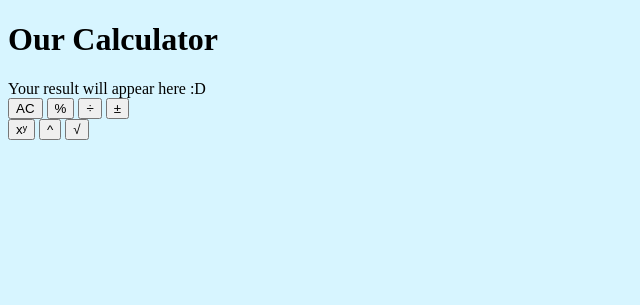
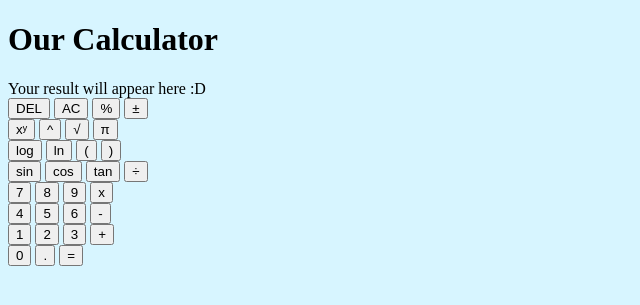
Before and after one commit to caml07/calc-slang-for-calculator-, a Python web app: template templates/index.html in a window 1280 px wide. Shown: the top 305 px of the page, without its empty margins (0-640 px from the left). Run offline with Jinja, Linux system fonts and the light colour scheme; the template is opened without the code that fills it, so the values that code supplies are empty.

Commit message:
finishing first proto

```diff
--- a/templates/index.html
+++ b/templates/index.html
@@ -11,16 +11,52 @@
     <div class="calculator">
         <div class="screen">Your result will appear here :D</div>
         <div class="keyboard 1">
+            <button>DEL</button>
             <button>AC</button>
             <button>%</button>
-            <button>÷</button>
             <button>±</button>
         </div>
         <div class="keyboard 2">
             <button>xʸ</button>
             <button>^</button>
             <button>√</button>
-
+            <button>π</button>
+        </div>
+         <div class="keyboard 3">
+            <button>log</button>
+            <button>ln</button>
+            <button>(</button>
+            <button>)</button>
+        </div>
+           <div class="keyboard 4">
+            <button>sin</button>
+            <button>cos</button>
+            <button>tan</button>
+            <button>÷</button>
+        </div>
+        </div>
+        <div class="numbers 1">
+            <button>7</button>
+            <button>8</button>
+            <button>9</button>
+            <button>x</button>
+        </div>
+        <div class="numbers 2">
+            <button>4</button>
+            <button>5</button>
+            <button>6</button>
+            <button>-</button>
+        </div>
+        <div class="numbers 3">
+            <button>1</button>
+            <button>2</button>
+            <button>3</button>
+            <button>+</button>
+        </div>
+        <div class="numbers 4">
+            <button>0</button>
+            <button>.</button>
+            <button>=</button>
         </div>
     </div>
 </body>
```
